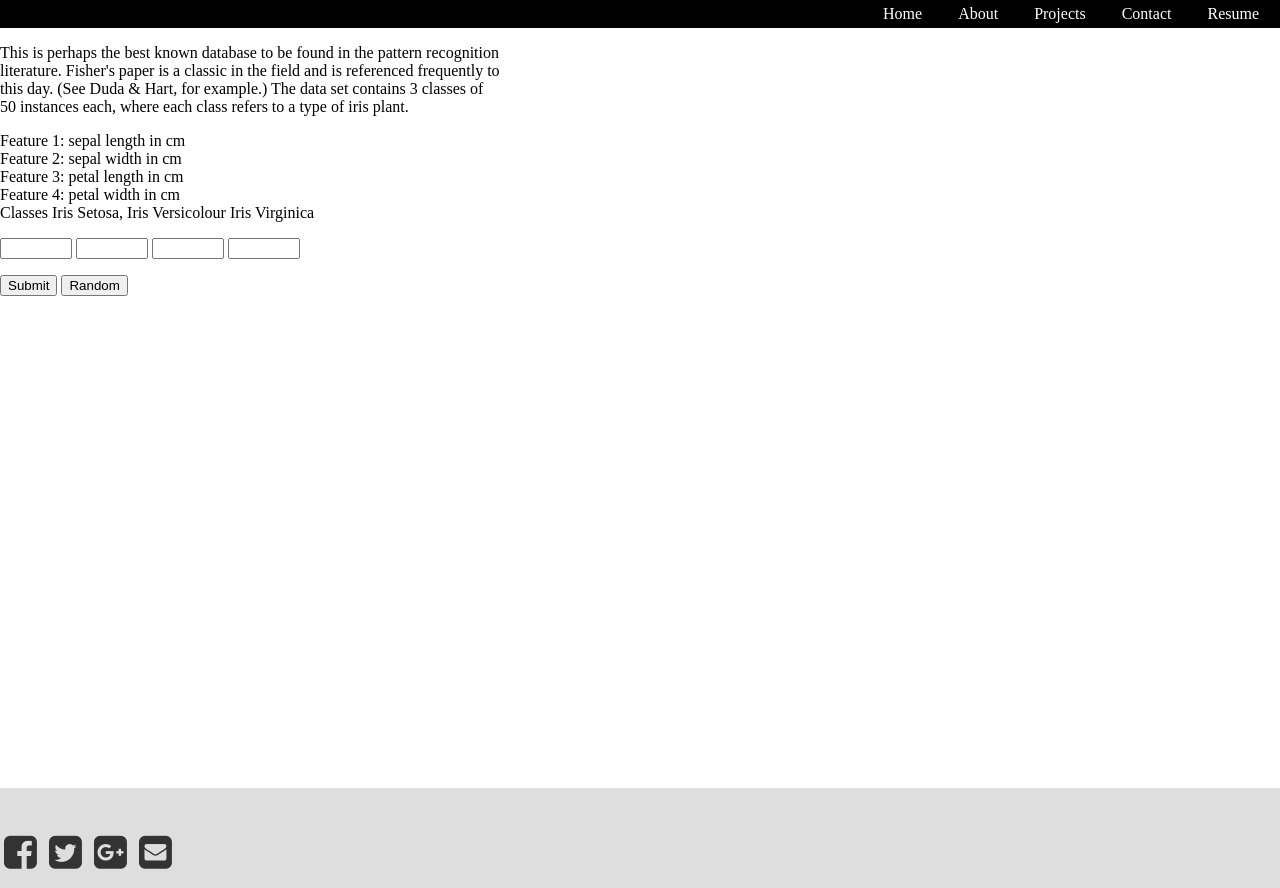
After one commit to mrciolino/portfolio, a Flask app: page /test_project in a window 1280 px wide. The commit adds this page. Run offline with Flask 2, Linux system fonts and the light colour scheme; some libraries are stand-ins or nearby versions.

Commit message:
basic working test project

```diff
--- a/app.py
+++ b/app.py
@@ -1,27 +1,41 @@
-import numpy as np
-from flask import Flask, request, render_template
-import pickle
+from flask import Flask, request, render_template, jsonify
+import sys
+import os
+
+sys.path.append(os.getcwd() + "/projects/test_project")
+import predict
+
 
 app = Flask(__name__)
 
 
 @app.route('/')
-def output():
-    # serve index template
+def index():
     return render_template('index.html')
 
 
-@app.route('/receiver', methods=['POST'])
-def worker():
-    # read json + reply
+@app.route('/test_project')
+def test_project():
+    return render_template('test_project.html')
+
+
+@app.route('/job_tag_classifier')
+def job_tag_classifier():
+    return render_template('job_tag_classifier.html')
+
+
+@app.route('/predict_iris', methods=['POST'])
+def predict_iris():
+    app.logger.info('Running Iris Classifers')
+    # get the data
     data = request.get_json()
-    result = ''
-
-    for item in data:
-        # loop over every row
-        result += str(item['make']) + '\n'
-
-    return result
+    # convert data into array
+    features = [float(i) for i in list(data[0].values())]
+    app.logger.info(features)
+    # run the prediction and return
+    result = predict.run_predictions(features)
+    app.logger.info(result)
+    return jsonify(result=result)
 
 
 if __name__ == "__main__":
--- /dev/null
+++ b/projects/test_project/predict.py
@@ -0,0 +1,33 @@
+import matplotlib.pyplot as plt
+import pickle as pkl
+import os
+
+# read in the inputs
+input = [5, 1, 7, 2]
+
+# load model
+model_pkls = ["projects/test_project/model/iris_model_naive_bayes.pkl",
+              "projects/test_project/model/iris_model_svc.pkl",
+              "projects/test_project/model/iris_model_knn.pkl",
+              "projects/test_project/model/iris_model_random_forest.pkl"]
+
+
+def run_predictions(input):
+
+    predictions = []
+
+    def predict(clf, input):
+        # predict
+        prediction_index = clf.predict([input])
+        prediction = ['setosa', 'versicolor', 'virginica'][int(prediction_index)]
+
+        # return the results
+        predictions.append(prediction)
+
+    for model in model_pkls:
+        with open(os.getcwd() + '/' + model, 'rb') as file:
+            clf = pkl.load(file)
+            file.close()
+        predict(clf, input)
+
+    return max(predictions,key=predictions.count)
--- /dev/null
+++ b/static/styles/style.css
@@ -0,0 +1,24 @@
+/* index */
+
+
+/* Project 1  */
+/* Text area clear default */
+
+/* Test Project */
+/* textarea input */
+textarea {
+    width: 100%;
+    height: 150px;
+    padding: 12px 20px;
+    box-sizing: border-box;
+    border: 2px solid #ccc;
+    border-radius: 4px;
+    background-color: #f8f8f8;
+    font-size: 16px;
+    resize: none;
+}
+
+.summary {
+    word-wrap: break-word;
+    width: 500px;
+}
--- /dev/null
+++ b/templates/footer.html
@@ -0,0 +1,99 @@
+<!-- link -->
+<link href="//maxcdn.bootstrapcdn.com/font-awesome/4.1.0/css/font-awesome.min.css" rel="stylesheet">
+
+<style>
+    html {
+        position: relative;
+        min-height: 100%;
+    }
+
+    /*Normalize html and body elements,this style is just good to have*/
+    html,
+    body {
+        margin: 0;
+        padding: 0;
+    }
+
+    .pageContentWrapper {
+        margin-bottom: 100px;
+        /* Height of footer*/
+    }
+
+    .footer {
+        background: #ccc;
+        position: absolute;
+        left: 0;
+        bottom: 0;
+        height: 100px;
+        width: 100%;
+        overflow: hidden;
+    }
+
+    /* footer social media links */
+    /* Style the social media icons with color, if you want */
+    #lab_social_icon_footer {
+        padding: 40px 0;
+        background-color: #dedede;
+    }
+
+    #lab_social_icon_footer a {
+        color: #333;
+    }
+
+    #lab_social_icon_footer .social:hover {
+        -webkit-transform: scale(1.1);
+        -moz-transform: scale(1.1);
+        -o-transform: scale(1.1);
+    }
+
+    #lab_social_icon_footer .social {
+        -webkit-transform: scale(0.8);
+        /* Browser Variations: */
+        -moz-transform: scale(0.8);
+        -o-transform: scale(0.8);
+        -webkit-transition-duration: 0.5s;
+        -moz-transition-duration: 0.5s;
+        -o-transition-duration: 0.5s;
+    }
+
+    /* Multicoloured Hover Variations */
+    #lab_social_icon_footer #social-fb:hover {
+        color: #3B5998;
+    }
+
+    #lab_social_icon_footer #social-tw:hover {
+        color: #4099FF;
+    }
+
+    #lab_social_icon_footer #social-gp:hover {
+        color: #d34836;
+    }
+
+    #lab_social_icon_footer #social-em:hover {
+        color: #f39c12;
+    }
+</style>
+
+<html>
+
+<body>
+    <div class="pageContentWrapper">
+
+    </div>
+    <div class="footer">
+        <!-- The social media icon bar -->
+        <section id="lab_social_icon_footer">
+            <!-- Include Font Awesome Stylesheet in Header -->
+            <div class="container">
+                <div class="text-center center-block">
+                    <a href="https://www.facebook.com/bootsnipp"><i id="social-fb" class="fa fa-facebook-square fa-3x social"></i></a>
+                    <a href="https://twitter.com/bootsnipp"><i id="social-tw" class="fa fa-twitter-square fa-3x social"></i></a>
+                    <a href="https://plus.google.com/+Bootsnipp-page"><i id="social-gp" class="fa fa-google-plus-square fa-3x social"></i></a>
+                    <a href="mailto:#"><i id="social-em" class="fa fa-envelope-square fa-3x social"></i></a>
+                </div>
+            </div>
+        </section>
+    </div>
+</body>
+
+</html>
--- /dev/null
+++ b/templates/header.html
@@ -0,0 +1,37 @@
+<style>
+    /* header navigation bar */
+    .navigation-bar {
+        margin: 0;
+        padding: 5px;
+        list-style-type: none;
+        text-align: right;
+        background-color: #000;
+    }
+
+    .navigation-bar li {
+        display: inline;
+    }
+
+    .navigation-bar li a {
+        text-decoration: none;
+        padding: .2em 1em;
+        color: #fff;
+        background-color: #000;
+    }
+
+    .navigation-bar li a:hover {
+        color: #000;
+        background-color: #fff;
+    }
+</style>
+
+<body>
+    <!-- navigation bar -->
+    <div class="navigation-bar">
+        <li><a href="{{ url_for('index') }}">Home</a></li>
+        <li><a href="About.asp">About</a></li>
+        <li><a href="Projects.asp">Projects</a></li>
+        <li><a href="Contact.asp">Contact</a></li>
+        <li><a href="Resume.asp">Resume</a></li>
+    </div>
+</body>
--- a/templates/test_project.html
+++ b/templates/test_project.html
@@ -1,5 +1,7 @@
 <head>
-    <link rel="stylesheet" href="../css/style.css" />
+    <link rel="stylesheet" type="text/css" href="{{ url_for('static', filename='styles/style.css')}}" />
+    <script src="//ajax.googleapis.com/ajax/libs/jquery/2.0.0/jquery.min.js"></script>
+    <script src="https://cdn.plot.ly/plotly-latest.min.js"></script>
 </head>
 
 <script type="text/javascript">
@@ -36,26 +38,79 @@
             Feature_1: document.getElementById('f1').value,
             Feature_2: document.getElementById('f2').value,
             Feature_3: document.getElementById('f3').value,
-            Feature_4: document.getElementById('f3').value,
+            Feature_4: document.getElementById('f4').value,
         }];
+        // generate new heatmap
+        plot_heatmap()
         // ajax the JSON to the server
-        $.post("receiver", features, function() {});
+        $.ajax({
+            type: 'POST',
+            url: '/predict_iris',
+            data: JSON.stringify(features),
+            success: function(data) {
+                display_result(data);
+                return data;
+            },
+            contentType: "application/json",
+            dataType: 'json'
+        });
         // stop link reloading the page
         event.preventDefault();
     }
+
+    function plot_heatmap() {
+        var data = [{
+            z: [
+                [
+                    document.getElementById('f1').value,
+                    document.getElementById('f2').value,
+                    document.getElementById('f3').value,
+                    document.getElementById('f4').value
+                ]
+            ],
+            type: 'heatmap',
+            zauto: false,
+            zmin: 0,
+            zmax: 6,
+            colorscale: 'RdBu',
+        }];
+        var layout = {
+            showlegend: false,
+            xaxis: {
+                autorange: true,
+                showgrid: false,
+                zeroline: false,
+                showline: false,
+                autotick: true,
+                ticks: '',
+                showticklabels: false
+            },
+            yaxis: {
+                autorange: true,
+                showgrid: false,
+                zeroline: false,
+                showline: false,
+                autotick: true,
+                ticks: '',
+                showticklabels: false
+            }
+        };
+
+        Plotly.newPlot('heatmapdiv', data, layout, {
+            displayModeBar: false,
+            staticPlot: true
+        });
+    }
+
+    function display_result(data) {
+        document.getElementById("showresults").innerHTML = data;
+    }
 </script>
 
+<!-- navigation bar header -->
+{% include 'header.html' %}
 
 <body>
-    <!-- navigation bar -->
-    <div class="navigation-bar">
-        <li><a href="../index.html">Home</a></li>
-        <li><a href="About.asp">About</a></li>
-        <li><a href="Projects.asp">Projects</a></li>
-        <li><a href="Contact.asp">Contact</a></li>
-        <li><a href="Resume.asp">Resume</a></li>
-    </div>
-
     <!-- Input text area -->
     <p class="summary">
         This is perhaps the best known database to be found in the pattern recognition literature. Fisher's paper is a classic in the field and is referenced frequently to this day. (See Duda & Hart, for example.) The data set contains 3 classes of
@@ -82,3 +137,12 @@
     <input name="Random" type="button" value="Random" onclick="updateAll();">
 
 </body>
+
+<!-- place for predictions -->
+<section id="showresults"></section>
+
+<!-- place for heatmap -->
+<div id="heatmapdiv"></div>
+
+<!-- footer -->
+{% include 'footer.html' %}
```
Also changed, not shown: css/style.css (deleted, +0 -113 lines), projects/test project/predict.py (deleted, +0 -26 lines), projects/test project/train.py (deleted, +0 -14 lines), projects/test_project/train.py (added, +31 -0 lines), templates/index.html (+16 -33 lines), templates/job_tag_classifier.html (renamed from templates/project_1.html, +6 -13 lines), README.md (added), projects/test_project/__init__.py (added), 6 other files.
